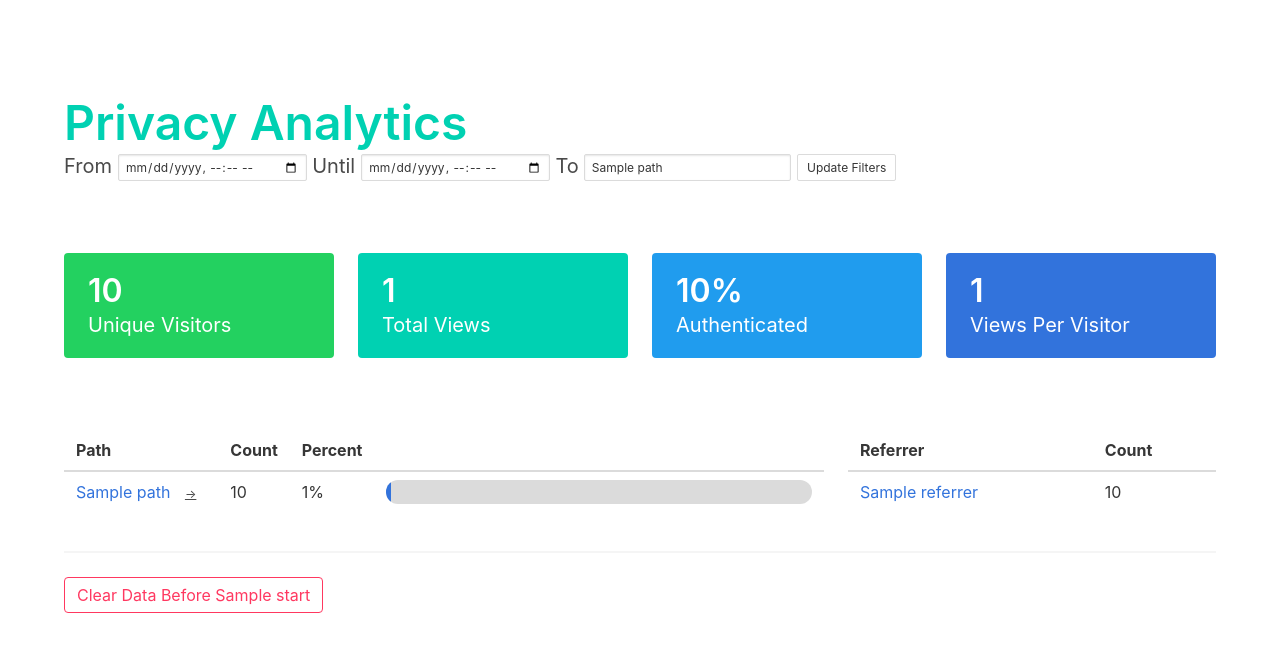
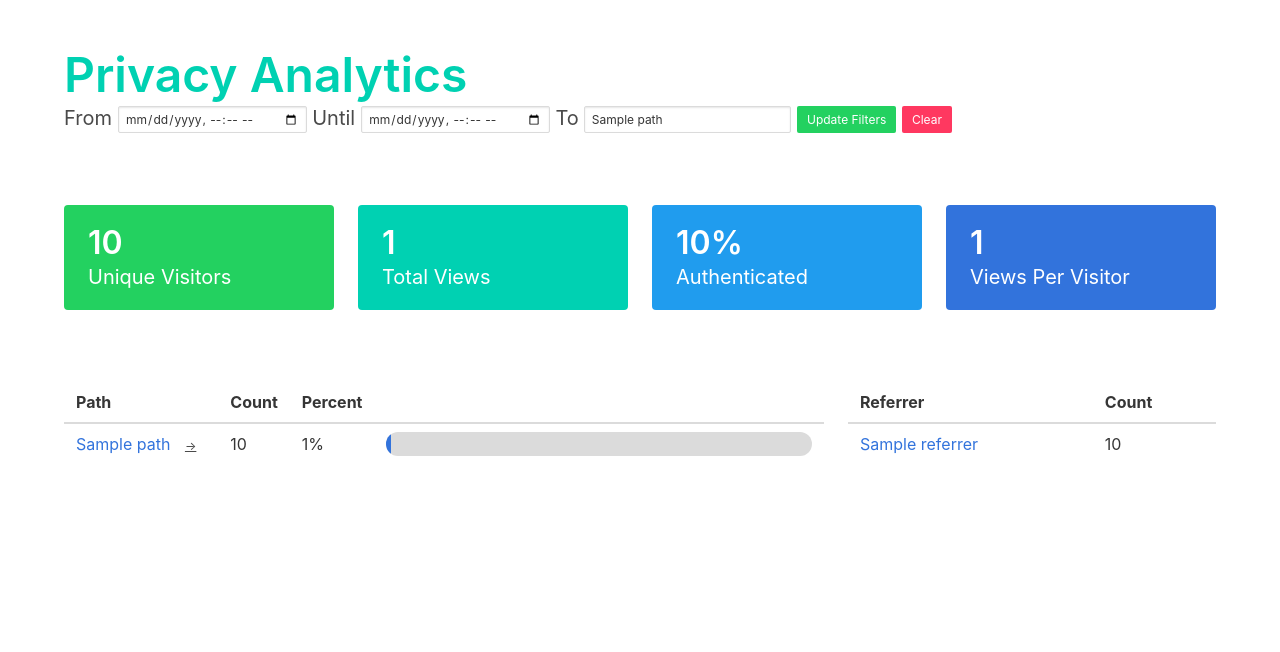
Before and after one commit to milesmcc/django-privacy-analytics, a Django app: template privacy_analytics/templates/privacy_analytics/dashboard.html in a window 1280 px wide. Shown: the top 652 px of the page. Run offline with Django 3.2, Linux system fonts and the light colour scheme; the template is opened without the code that fills it: most values are stand-ins (such as "Sample title", 1, 10 or a date in 2020); some libraries are stand-ins or nearby versions.

Commit message:
Changing form action
- Removed the remnants of the old view
- Simplified default kwargs for filtering but it's still not good enough
- Removed unneeded util module

```diff
--- a/privacy_analytics/managers.py
+++ b/privacy_analytics/managers.py
@@ -1,4 +1,4 @@
-from django.db.models import Manager, Avg, Count, Sum, Q, FloatField
+from django.db.models import Manager, Avg, Count, Q, FloatField
 from django.db.models.functions import Cast
 
 
--- a/privacy_analytics/middleware.py
+++ b/privacy_analytics/middleware.py
@@ -1,8 +1,4 @@
-import threading
-import queue
-
 from django.conf import settings
-from django.contrib.sessions.backends.db import SessionStore
 
 from .models import PageView
 
--- a/privacy_analytics/templates/privacy_analytics/dashboard.html
+++ b/privacy_analytics/templates/privacy_analytics/dashboard.html
@@ -1,16 +1,16 @@
 {% extends 'privacy_analytics/base.html' %}
 {% load humanize %}
 {% block content %}
-<br><br>
 <h1 class="title has-text-primary is-size-1">
     Privacy Analytics
 </h1>
 <h2 class="subtitle">
     <form method="GET">
-        From <input type="datetime-local" class="input is-small is-inline" name="start" value="{{ analytics_filter.start }}" />
-        Until <input type="datetime-local" name="end" value="{{ analytics_filter.end }}" class="input is-small is-inline">
-        To <input type="text" placeholder="any page" value="{{ analytics_filter.path}}" name="path" class="input is-small is-inline" />
-        <button type="submit" class="button is-small">Update Filters</button>
+        From <input type="datetime-local" class="input is-small is-inline" name="time__gte" value="{{ start }}" required>
+        Until <input type="datetime-local" name="time__lte" value="{{ end }}" class="input is-small is-inline" required>
+        To <input type="text" placeholder="any page" value="{{ path }}" name="path__startswith" class="input is-small is-inline" />
+        <button type="submit" class="button is-small is-success">Update Filters</button>
+        <a href={% url 'analytics:dashboard' %} class="button is-small is-danger">Clear</a>
     </form>
 </h2>
 <br>
@@ -64,8 +64,8 @@
                     <td class="is-narrow">
                         <form method="GET">
                             <input type="hidden" value="{{page.path}}" name="path">
-                            <input type="hidden" value="{{page.from}}" name="from">
-                            <input type="hidden" value="{{page.until}}" name="until"><a
+                            <input type="hidden" value="{{page.from}}" name="start">
+                            <input type="hidden" value="{{page.until}}" name="end"><a
                                 href="{{page.path}}">{{page.path|truncatechars:30}}</a>
                             <button type="submit" class="button is-small is-text">&rarr;</button></form>
                     </td>
@@ -103,11 +103,4 @@
         </table>
     </div>
 </div>
-<hr>
-<form method="POST">
-    {% csrf_token %}
-    <input type="hidden" name="before" value="{{ analytics_filter.start }}">
-    <input type="hidden" name="action" value="clear">
-    <button type="submit" class="button is-danger is-outlined">Clear Data Before {{ analytics_filter.start }}</button>
-</form>
 {% endblock %}
```
Also changed, not shown: privacy_analytics/util.py (deleted, +0 -15 lines), privacy_analytics/views.py (+14 -78 lines), 1 other file.
